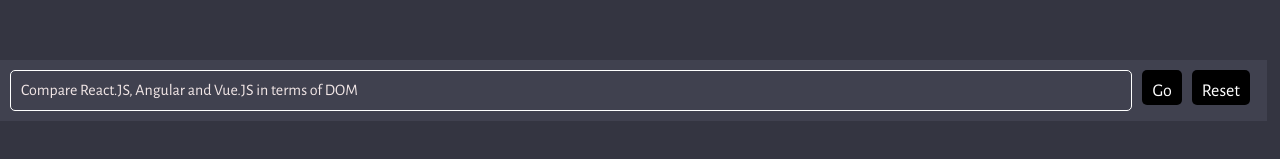
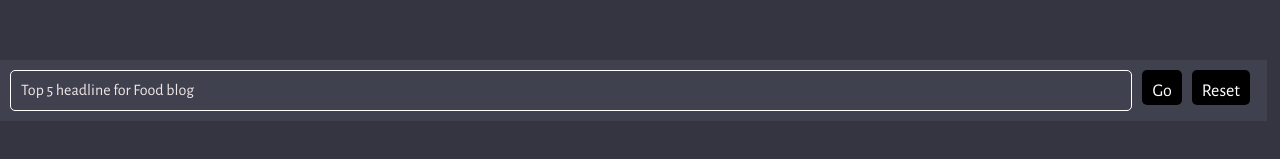
Before and after one commit to sankett/gpt3-web, a Next.js app: page / in a window 1280 px wide. Shown: the part 599-758 px from the top of the page. Built offline with nearby package versions, Linux system fonts and the light colour scheme.

Commit message:
headline changed

```diff
--- a/pages/index.js
+++ b/pages/index.js
@@ -22,7 +22,7 @@ function ChartStripe(props) {
 export default function Home() {
   const [textContent, setTextContent] = useState('');
   const [text, setText] = useState('');
-  const [userInput, setUserInput] = useState(`Compare React.JS, Angular and Vue.JS in terms of DOM`);
+  const [userInput, setUserInput] = useState(`Top 5 headline for Food blog`);
 
   const [isAi, setIsAi] = useState(false);
   const [textValue, setTextValue] = useState('');
```
